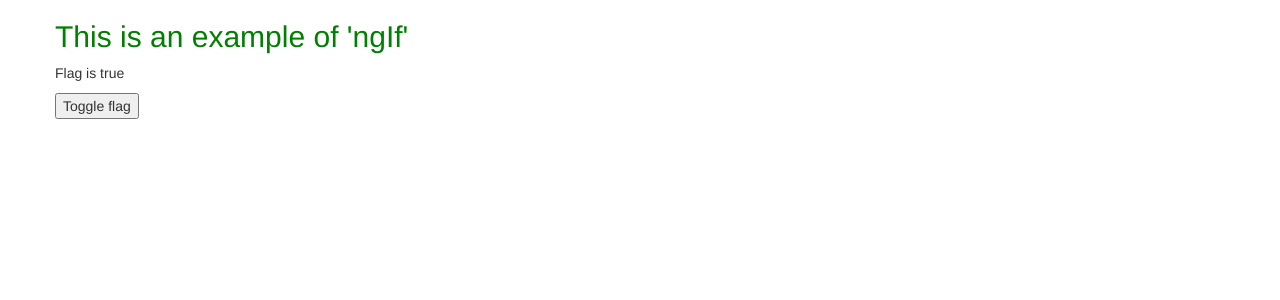
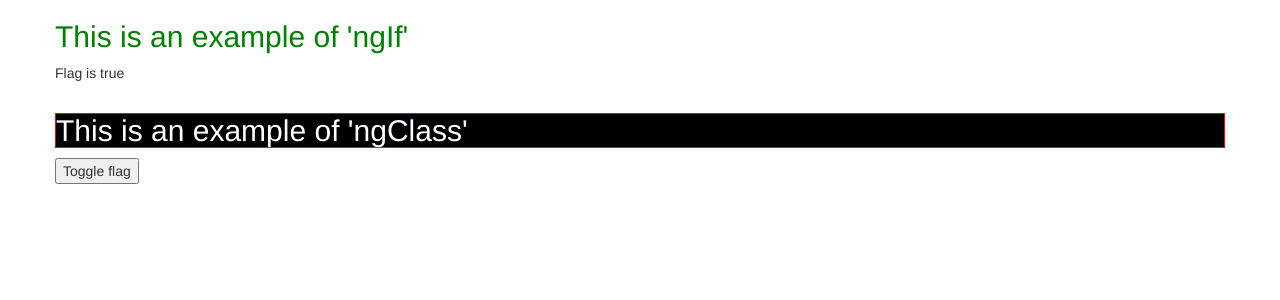
Before and after one commit to Mesqualito/Angular-Edureka, an Angular app in the folder first-app/: page / in a window 1280 px wide. Shown: the top 300 px of the page. Built offline with nearby package versions, Linux system fonts and the light colour scheme.

Commit message:
Dynamic styling on condition with built-in Angular attribute directive 'ngClass'

```diff
--- a/first-app/src/app/app.component.css
+++ b/first-app/src/app/app.component.css
@@ -0,0 +1,5 @@
+.attributeBinding {
+  border: 1px solid red;
+  background-color: black;
+  color: white;
+}
--- a/first-app/src/app/app.component.html
+++ b/first-app/src/app/app.component.html
@@ -7,6 +7,9 @@
     </ng-template>
   </div>
   <div class="row">
+    <h2 [ngClass]="{attributeBinding: flag}">This is an example of 'ngClass'</h2>
+  </div>
+  <div class="row">
     <button (click)="toggleFlag()"> Toggle flag </button>
   </div>
 </div>
```
